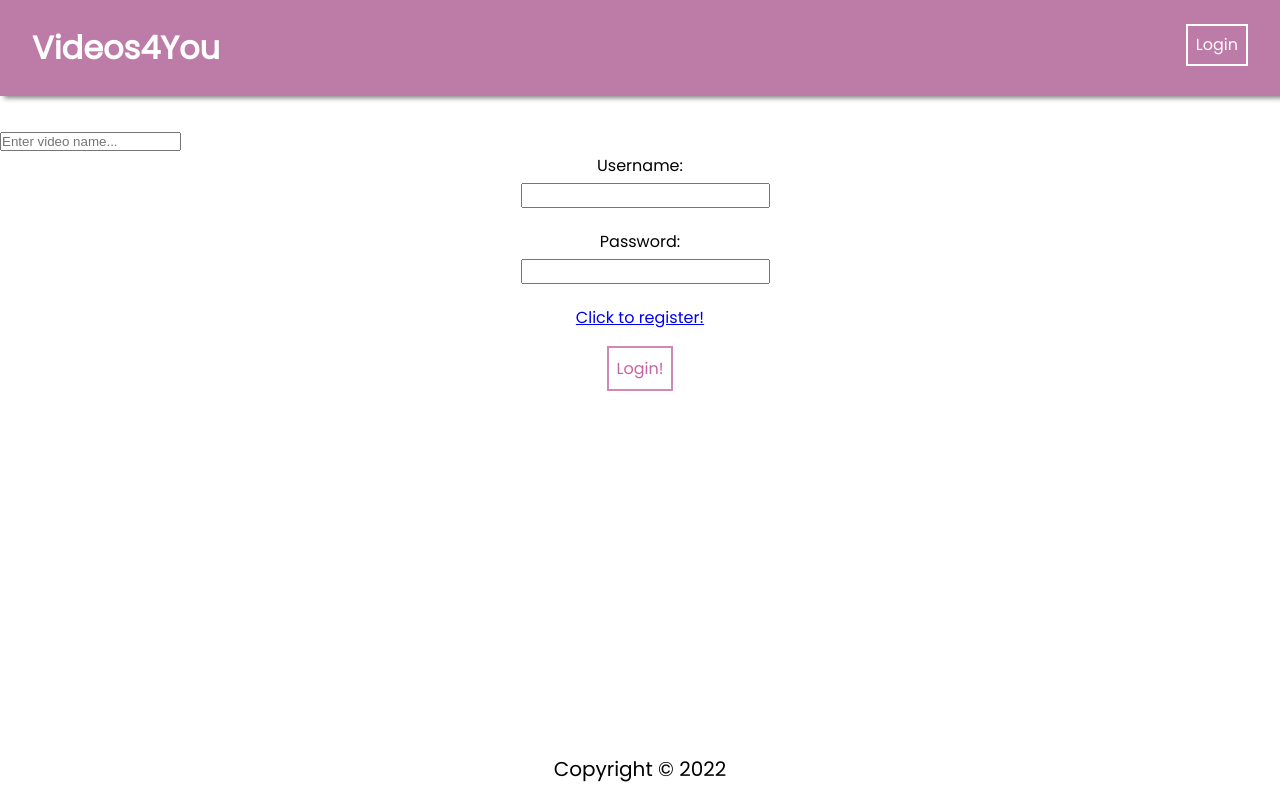
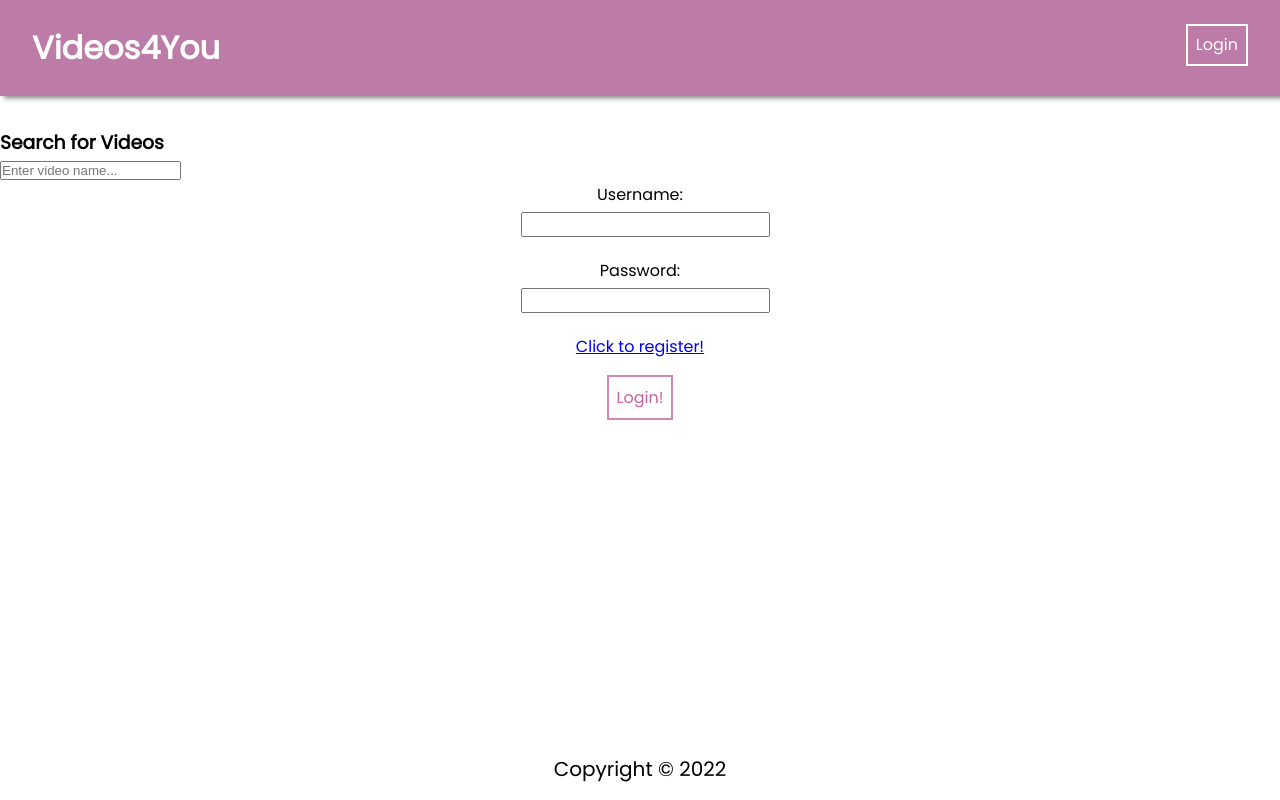
Before and after one commit to NotNanetteKaye/FullStack-youtube-clone, a React (Create React App) app in the folder frontend/: page /login in a window 1280 px wide. Built offline with nearby package versions, Linux system fonts and the light colour scheme.

Commit message:
Basics of SearchBar.jsx Written

```diff
--- a/frontend/src/components/SearchBar/SearchBar.jsx
+++ b/frontend/src/components/SearchBar/SearchBar.jsx
@@ -2,11 +2,14 @@ import React from 'react';
 
 const SearchBar = ({placeholder, handleChange}) => {
     return(
-        <input type='search'
-        className = 'search'
-        placeholder = {placeholder}
-        onChange= {handleChange}
-        />
+        <div>
+            <h3>Search for Videos</h3>
+            <input type='search'
+            className = 'search'
+            placeholder = {placeholder}
+            onChange= {handleChange}
+            />
+        </div>
     )
 }
 
```
